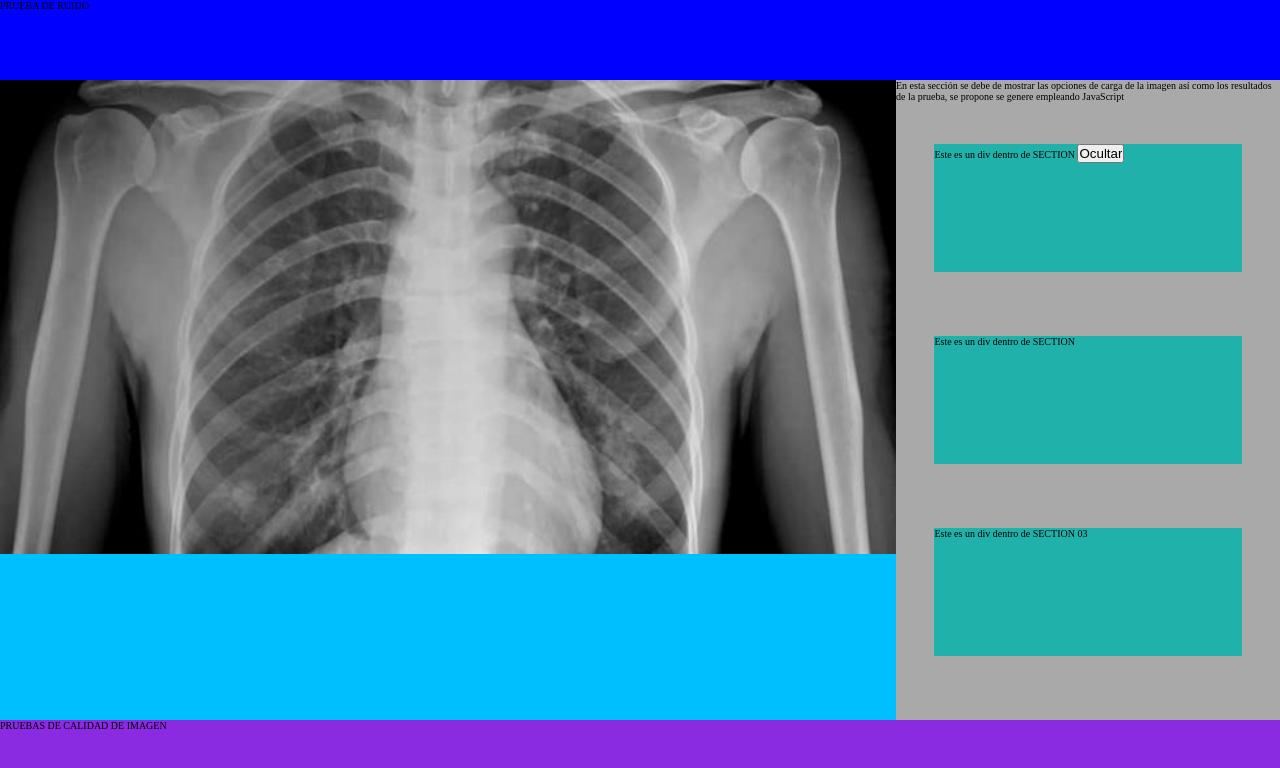
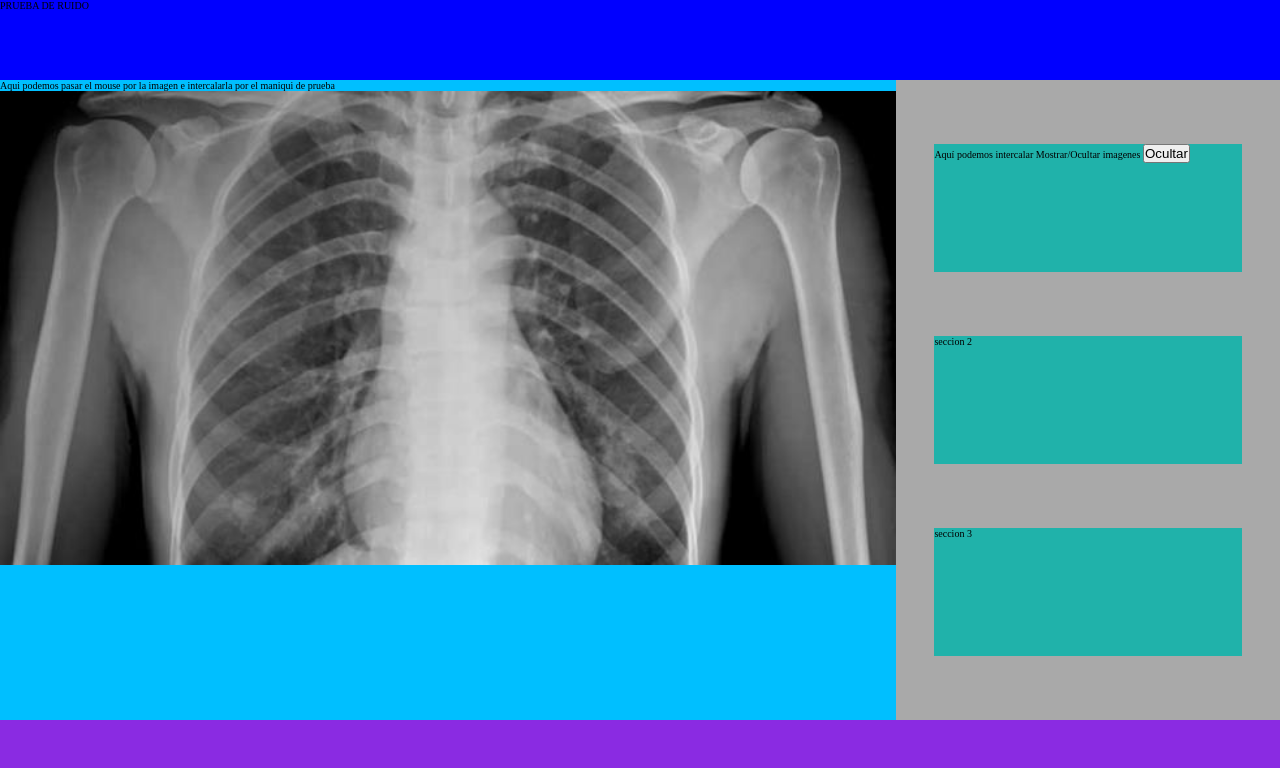
Before and after one commit to ErikBalbuena/ImageQA, a plain HTML site: page ruido.html in a window 1280 px wide. Drawn offline with Linux system fonts and the light colour scheme.

Commit message:
agregué algunos comentarios y borré otros

```diff
--- a/ruido.html
+++ b/ruido.html
@@ -17,6 +17,7 @@
 
     <main>
         <section class="panelImagen">
+            <p>Aqui podemos pasar el mouse por la imagen e intercalarla por el maniqui de prueba</p>
 
             <p><img src="src/img/imagenPrueba.jpg"
                 onmouseover ="this.src='src/img/maniqui.jpg'"
@@ -24,25 +25,17 @@
                 id="img"></p>
         </section>
         <section class="panelLateral">
-            <p>En esta sección se debe de mostrar las opciones de carga de
+            <!-- En esta sección se debe de mostrar las opciones de carga de
                 la imagen así como los resultados de la prueba, se propone se genere
-                empleando JavaScript
-            </p>
+                empleando JavaScript -->
+            <p>  </p>
             <div  class="contenedor_lateral_01">
-                Este es un div dentro de SECTION
+                Aquí podemos intercalar Mostrar/Ocultar imagenes
                 <input type="button"  onclick="mostrar(this)" value="Ocultar">
             </div>
-            <div  class="contenedor_lateral_02">Este es un div dentro de SECTION</div>
-            <div  class="contenedor_lateral_03">Este es un div dentro de SECTION 03</div>
+            <div  class="contenedor_lateral_02">seccion 2</div>
+            <div  class="contenedor_lateral_03">seccion 3</div>
         </section>
     </main>
 
     <footer>
-        <p>
-            PRUEBAS DE CALIDAD DE IMAGEN
-        </p>
-    </footer>
-
-    <script src="index.js"></script>
-</body>
-</html>
```
